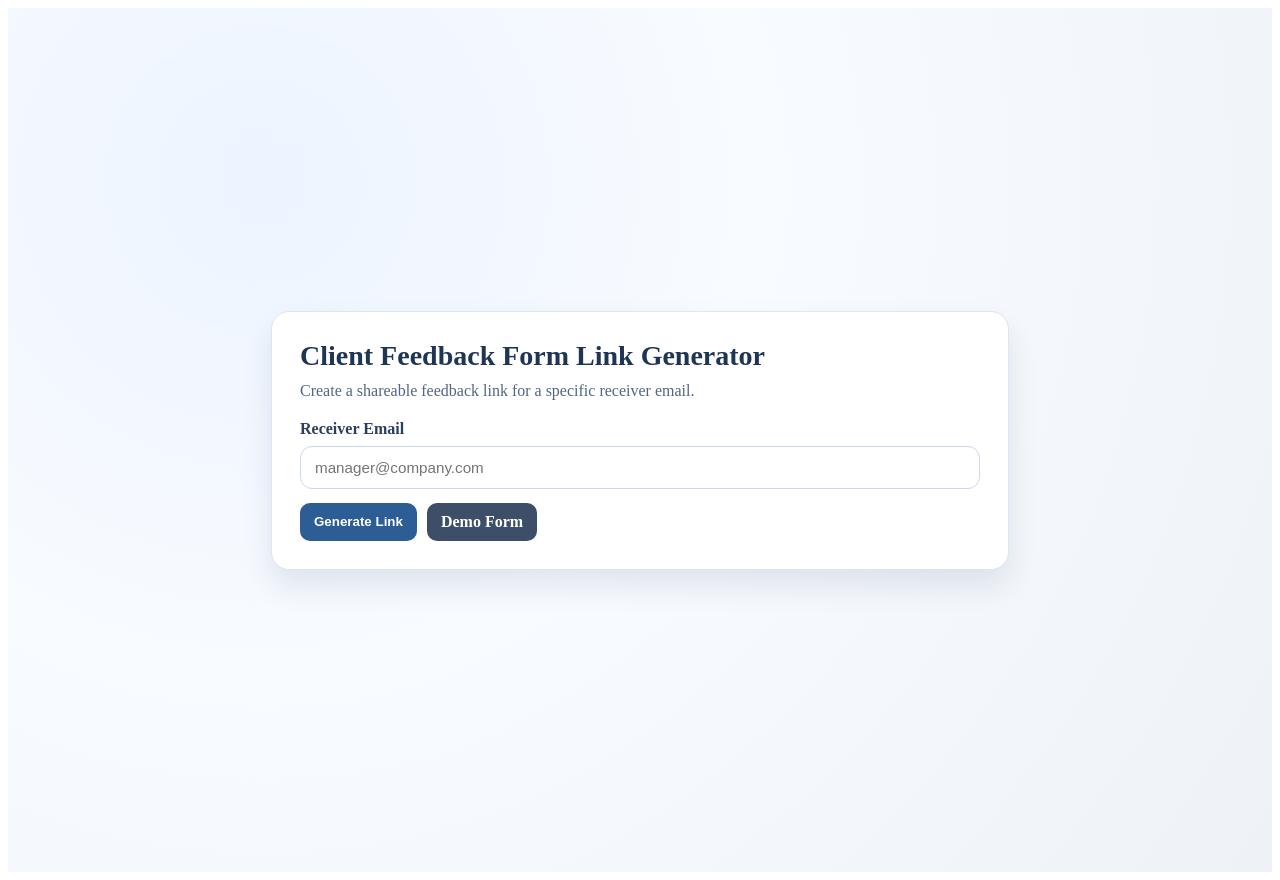
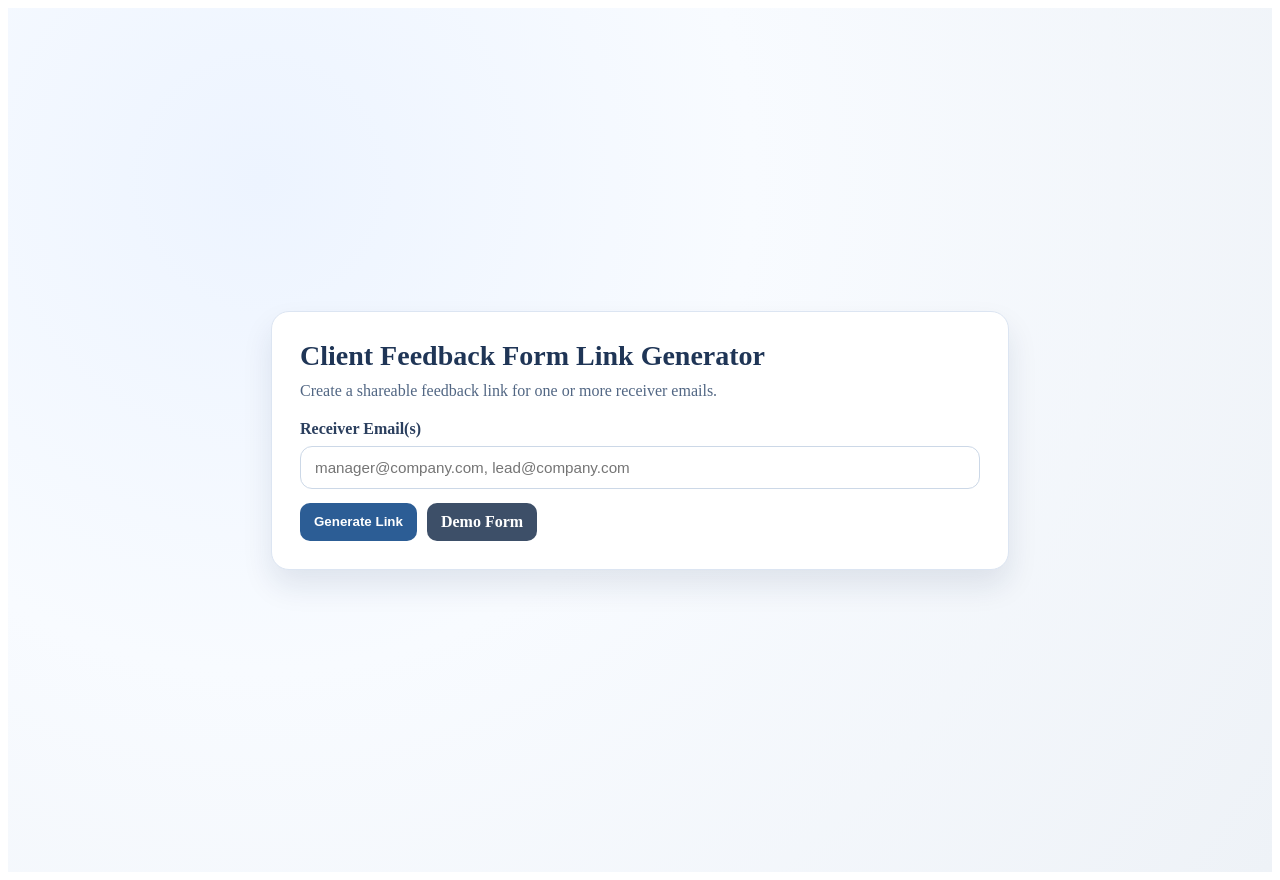
Before and after one commit to dev-aryan-dotcom/feedback-form-frontend, an Angular app: page /link-generator in a window 1280 px wide. Built offline with nearby package versions, Linux system fonts and the light colour scheme.

Commit message:
ui changes

```diff
--- a/src/app/link-generator/link-generator.html
+++ b/src/app/link-generator/link-generator.html
@@ -1,14 +1,14 @@
 <div class="generator-page">
   <div class="generator-card">
     <h1>Client Feedback Form Link Generator</h1>
-    <p>Create a shareable feedback link for a specific receiver email.</p>
+    <p>Create a shareable feedback link for one or more receiver emails.</p>
 
-    <label for="receiverEmail">Receiver Email</label>
+    <label for="receiverEmail">Receiver Email(s)</label>
     <input
       id="receiverEmail"
       type="email"
       [(ngModel)]="receiverEmail"
-      placeholder="manager@company.com"
+      placeholder="manager@company.com, lead@company.com"
     />
 
     <div class="actions">
--- a/src/app/link-generator/link-generator.ts
+++ b/src/app/link-generator/link-generator.ts
@@ -19,21 +19,30 @@ export class LinkGenerator {
     return /^[^\s@]+@[^\s@]+\.[^\s@]+$/.test(email);
   }
 
+  private parseReceiverEmails(input: string): string[] {
+    return input
+      .split(",")
+      .map((email) => email.trim())
+      .filter((email) => email.length > 0);
+  }
+
   generateLink() {
     this.errorMessage = "";
     this.copyMessage = "";
     this.copyButtonLabel = "Copy Link";
 
-    const email = this.receiverEmail.trim();
+    const emailInput = this.receiverEmail.trim();
+    const emails = this.parseReceiverEmails(emailInput);
 
-    if (!email) {
-      this.errorMessage = "Receiver email is required.";
+    if (!emails.length) {
+      this.errorMessage = "At least one receiver email is required.";
       this.generatedLink = "";
       return;
     }
 
-    if (!this.isValidEmail(email)) {
-      this.errorMessage = "Enter a valid receiver email.";
+    const invalidEmails = emails.filter((email) => !this.isValidEmail(email));
+    if (invalidEmails.length) {
+      this.errorMessage = `Invalid receiver email(s): ${invalidEmails.join(", ")}`;
       this.generatedLink = "";
       return;
     }
@@ -41,7 +50,7 @@ export class LinkGenerator {
     const origin =
       typeof window !== "undefined" ? window.location.origin : "http://localhost:4200";
 
-    this.generatedLink = `${origin}/feedback?receiver=${encodeURIComponent(email)}`;
+    this.generatedLink = `${origin}/feedback?receiver=${encodeURIComponent(emails.join(","))}`;
   }
 
   async copyLink() {
--- a/src/app/onsite-feedback/onsite-feedback.ts
+++ b/src/app/onsite-feedback/onsite-feedback.ts
@@ -26,7 +26,7 @@ export class OnsiteFeedback {
   errorMessage = "";
   isSubmitted = false;
   isSubmitting = false;
-  receiverEmail: string = "";
+  receiverEmails: string[] = [];
 
   ratingOptions = [1, 2, 3, 4, 5];
 
@@ -59,7 +59,11 @@ export class OnsiteFeedback {
   ngOnInit(): void {
     // Get receiver email from URL
     this.route.queryParams.subscribe((params) => {
-      this.receiverEmail = params["receiver"] || "";
+      const receiverParam = params["receiver"] || "";
+      this.receiverEmails = String(receiverParam)
+        .split(",")
+        .map((email) => email.trim())
+        .filter((email) => email.length > 0);
     });
 
     const today = new Date().toISOString().split("T")[0];
@@ -112,7 +116,7 @@ export class OnsiteFeedback {
       return;
     }
 
-    if (!this.receiverEmail) {
+    if (!this.receiverEmails.length) {
       this.errorMessage = "⚠️ No receiver email configured. Contact admin.";
       return;
     }
@@ -123,7 +127,7 @@ export class OnsiteFeedback {
     const formData = this.feedbackForm.value;
 
     const payload = {
-      receiverEmail: this.receiverEmail,
+      receiverEmail: this.receiverEmails,
       clientEmail: formData.clientEmail,
       feedback: formData,
     };
--- a/src/environments/environment.ts
+++ b/src/environments/environment.ts
@@ -1,4 +1,4 @@
 export const environment = {
   production: true,
-  apiUrl: "https://feedback-form-backend-kijf.onrender.com",
+  apiUrl: "https://feedback-form-backend-kijf.onrender.com"
 };
```
